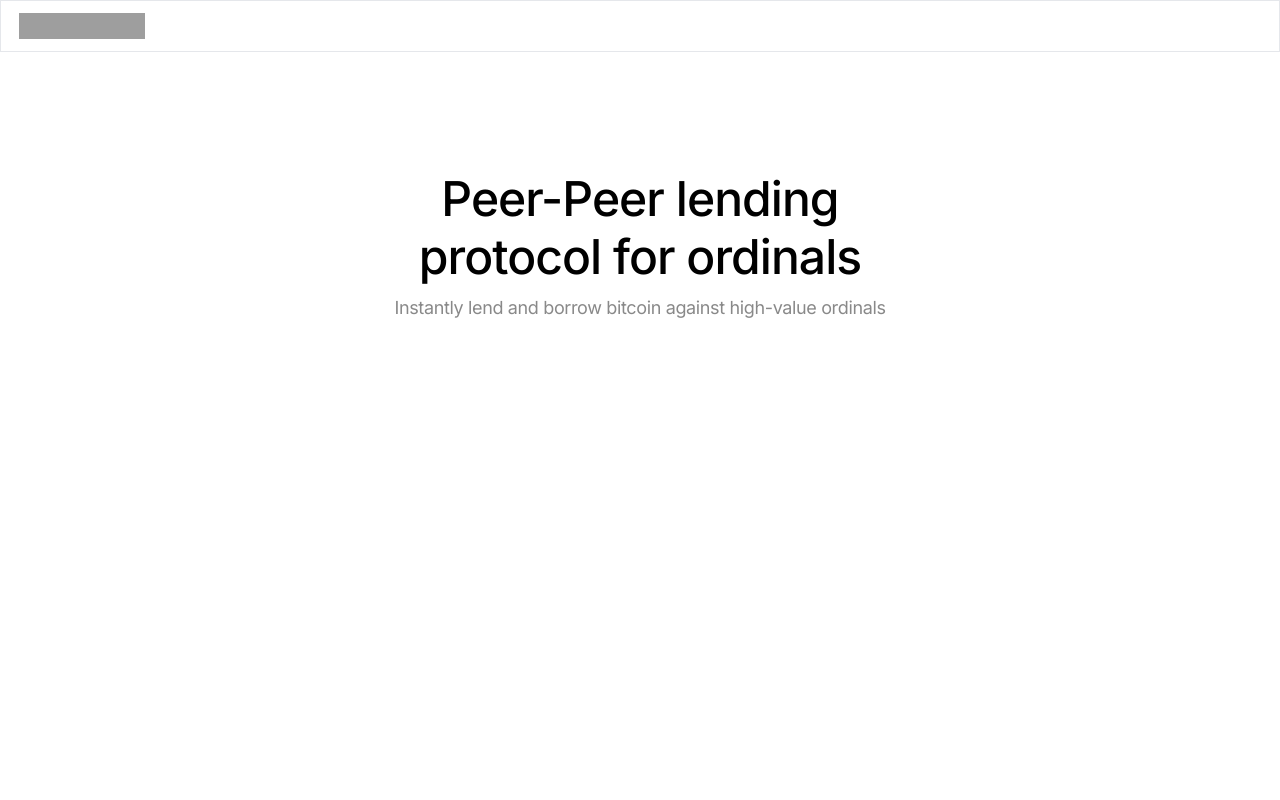
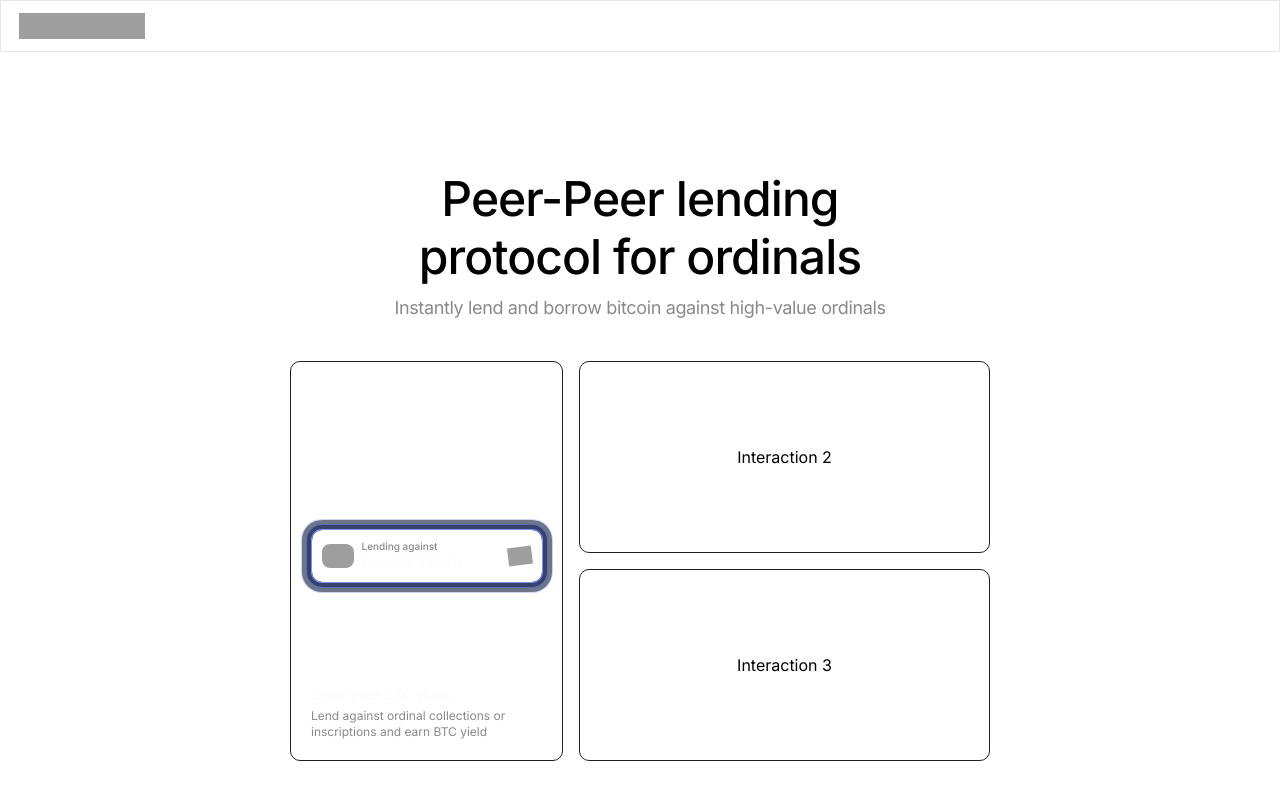
Before and after one commit to chain-labs/icebox-lp, a Next.js app: page / in a window 1280 px wide. Built offline with nearby package versions, Linux system fonts and the light colour scheme; grey boxes are pictures that could not be loaded.

Commit message:
interaction 1 complete with animation remaining

```diff
--- /dev/null
+++ b/src/components/InteractiveSection/index.tsx
@@ -0,0 +1,71 @@
+import { DEGODS_AVATAR, LOADER } from "@/constants";
+import Image from "next/image";
+import React, { useEffect } from "react";
+
+type Props = {};
+
+const InteractiveSection = (props: Props) => {
+  return (
+    <div className="w-screen flex justify-center">
+      <div className="w-[90%] md:w-[700px] flex flex-col md:flex-row">
+        <Interaction1 />
+        <div className="order-1 md:order-2 md:flex-1">
+          <Interaction2 />
+          <Interaction3 />
+        </div>
+      </div>
+    </div>
+  );
+};
+
+export default InteractiveSection;
+
+const Interaction1 = () => {
+  return (
+    <div className="order-2 md:order-1 w-full md:w-[273px] md:h-full border border-neutral-800 rounded-[10px] flex flex-col items-center px-4 pb-[18px] md:p-5 md:justify-end md:mr-4">
+      <div className="mt-[42px] md:mt-0 rounded-[10px] flex items-center p-2.5 animate-throb mb-[42px] md:mb-[105px]">
+        <Image
+          src={DEGODS_AVATAR}
+          alt="DEGODS_AVATAR"
+          height={32}
+          width={32}
+          className="rounded-lg mr-2"
+        />
+        <div>
+          <h3 className="text-zinc-500 text-[10px] font-medium leading-3">
+            Lending against
+          </h3>
+          <h2 className="text-[#FCFCFC] text-sm font-medium">Degods #2048</h2>
+        </div>
+        <div className="ml-[46px]">
+          <div className="animate-spin">
+            <Image src={LOADER} alt="loader" width={24} height={24} />
+          </div>
+        </div>
+      </div>
+      <div>
+        <h3 className="text-[#FCFCFC] text-sm font-semibold leading-[16.8px]">
+          Grow your BTC stack
+        </h3>
+        <p className="text-zinc-500 text-xs leading-4 mt-1">
+          Lend against ordinal collections or inscriptions and earn BTC yield
+        </p>
+      </div>
+    </div>
+  );
+};
+
+const Interaction2 = () => {
+  return (
+    <div className="md:h-[192px] md:mb-4 border border-neutral-800 rounded-[10px] flex justify-center items-center ">
+      Interaction 2
+    </div>
+  );
+};
+const Interaction3 = () => {
+  return (
+    <div className="md:h-[192px] border border-neutral-800 rounded-[10px] flex justify-center items-center ">
+      Interaction 3
+    </div>
+  );
+};
--- a/src/constants.ts
+++ b/src/constants.ts
@@ -4,3 +4,7 @@ export const BRAND =
   "https://ik.imagekit.io/chainlabs/Icebox/landing-page/brand_4a_nvz875.svg?updatedAt=1689945408534";
 export const BRAND_DARK =
   "https://ik.imagekit.io/chainlabs/Icebox/landing-page/brand-dark_kdtOCYwkP.svg?updatedAt=1689945408608";
+export const DEGODS_AVATAR =
+  "https://ik.imagekit.io/chainlabs/Icebox/landing-page/rectangle_1886_T-WYCor2s.svg?updatedAt=1689945810047";
+export const LOADER =
+  "https://ik.imagekit.io/chainlabs/Icebox/landing-page/loader_4QUGTq18f.svg?updatedAt=1689956303022";
--- a/src/pages/index.tsx
+++ b/src/pages/index.tsx
@@ -2,6 +2,7 @@ import Image from "next/image";
 import { Inter } from "next/font/google";
 import Navbar from "@/components/Navbar";
 import HeroSection from "@/components/HeroSection";
+import InteractiveSection from "@/components/InteractiveSection";
 
 const inter = Inter({ subsets: ["latin"] });
 
@@ -10,6 +11,7 @@ export default function Home() {
     <main>
       <Navbar />
       <HeroSection />
+      <InteractiveSection />
     </main>
   );
 }
--- a/src/styles/globals.css
+++ b/src/styles/globals.css
@@ -22,3 +22,22 @@ body {
 
   font-family: 'Inter', sans-serif;
 }
+
+
+@keyframes throb {
+  0%{
+    box-shadow: 0px 0px 0px 1px #7794FB, 0px 0px 0px 5px #1D1D1F00, 0px 0px 0px 6px rgba(54, 97, 249, 0), 0px 0px 0px 10px #1D1D1F00, 0px 0px 0px 11px rgba(54, 97, 249, 0);
+  }
+  25% {
+
+  }
+  50% {
+    box-shadow: 0px 0px 0px 1px #7794FB, 0px 0px 0px 5px #1D1D1F, 0px 0px 0px 6px rgba(54, 97, 249, 0.85), 0px 0px 0px 10px #1D1D1F, 0px 0px 0px 11px rgba(54, 97, 249, 0.5);
+  }
+  75% {
+
+  }
+  100% {
+    box-shadow: 0px 0px 0px 1px #7794FB, 0px 0px 0px 5px #1D1D1F00, 0px 0px 0px 6px rgba(54, 97, 249, 0), 0px 0px 0px 10px #1D1D1F00, 0px 0px 0px 11px rgba(54, 97, 249, 0);
+  }
+}
--- a/tailwind.config.js
+++ b/tailwind.config.js
@@ -16,6 +16,9 @@ module.exports = {
         'gradient-conic':
           'conic-gradient(from 180deg at 50% 50%, var(--tw-gradient-stops))',
       },
+      animation: {
+        'throb': 'throb 2s linear infinite'
+      }
     },
   },
   plugins: [],
```
